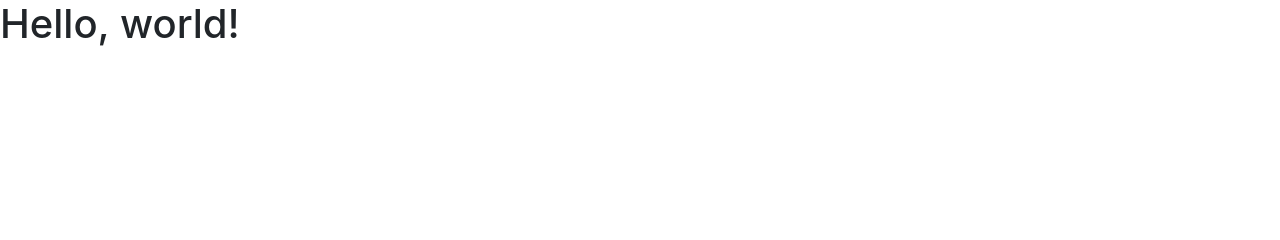
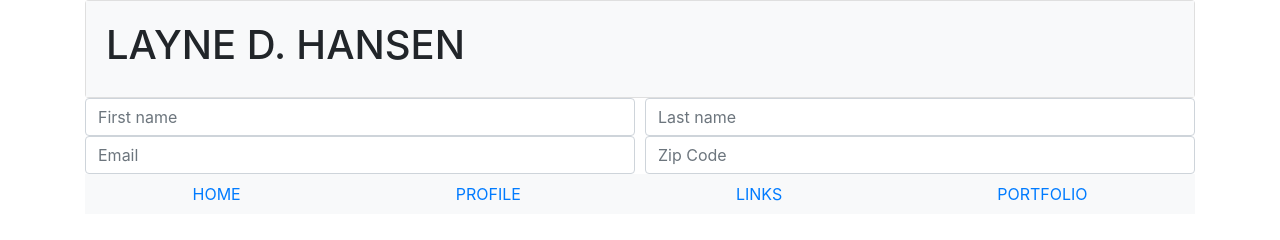
Before and after one commit to LayneHansen/responsive_profile, a plain HTML site: page contact.html in a window 1280 px wide. Drawn offline with nearby package versions, Linux system fonts and the light colour scheme.

Commit message:
created and updated contact.html, linked to other pages, inserted form

```diff
--- a/contact.html
+++ b/contact.html
@@ -11,7 +11,71 @@
     <title>Hello, world!</title>
   </head>
   <body>
-    <h1>Hello, world!</h1>
+
+    <div class="container">
+
+        <div class="row">
+
+            <div class="col-md-12">
+
+                <div class="card">
+                    <div class="card-body bg-light">
+                        <h1 class="display-6">LAYNE D. HANSEN</h1>
+                    </div>
+                </div>
+
+            </div>
+
+        </div>
+
+        <div class="row">
+
+            <div class="col-md-12">
+
+                <form>
+                    <div class="form-row">
+                      <div class="col">
+                        <input type="text" class="form-control" placeholder="First name">
+                      </div>
+                      <div class="col">
+                        <input type="text" class="form-control" placeholder="Last name">
+                      </div>
+                    </div>
+                  </form>
+
+                  <form>
+                    <div class="form-row">
+                      <div class="col">
+                        <input type="text" class="form-control" placeholder="Email">
+                      </div>
+                      <div class="col">
+                        <input type="text" class="form-control" placeholder="Zip Code">
+                      </div>
+                    </div>
+                  </form>
+
+
+            </div>
+
+        </div>
+
+
+        <div class="row">
+
+            <div class="col-md-12">
+
+                <nav class="nav nav-pills flex-column flex-sm-row nav-light bg-light">
+                    <a class="flex-sm-fill text-sm-center nav-link" href="./index.html">HOME</a>
+                    <a class="flex-sm-fill text-sm-center nav-link" href="./profile.html">PROFILE</a>
+                    <a class="flex-sm-fill text-sm-center nav-link" href="#">LINKS</a>
+                    <a class="flex-sm-fill text-sm-center nav-link" href="./portfolio.html">PORTFOLIO</a>
+                </nav>
+
+            </div>
+
+        </div>
+
+    </div>
 
     <!-- Optional JavaScript -->
     <!-- jQuery first, then Popper.js, then Bootstrap JS -->
```
